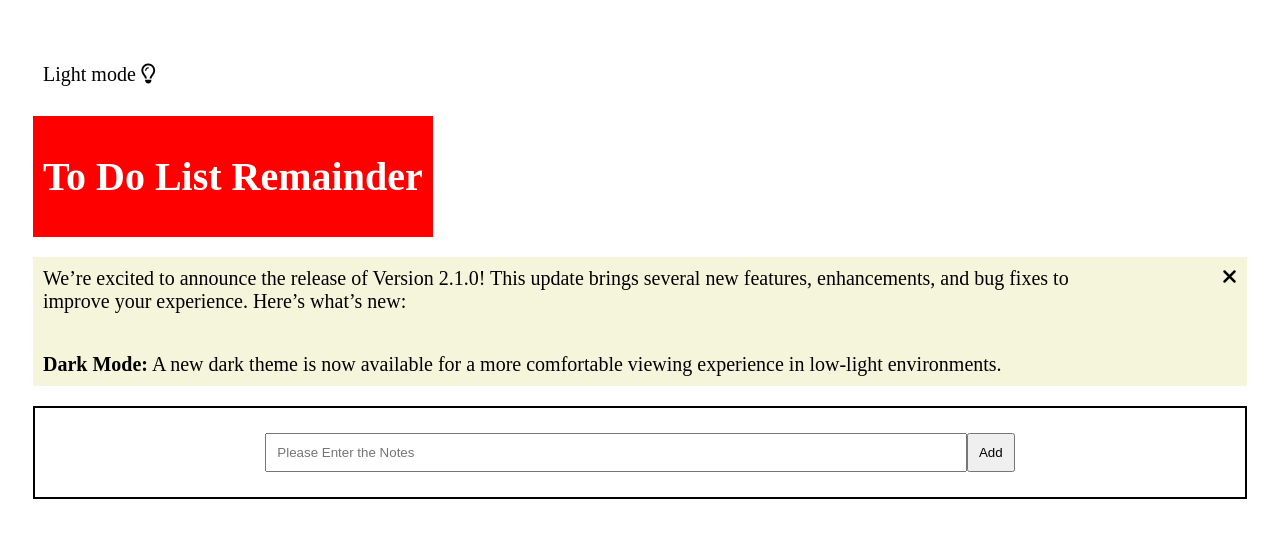
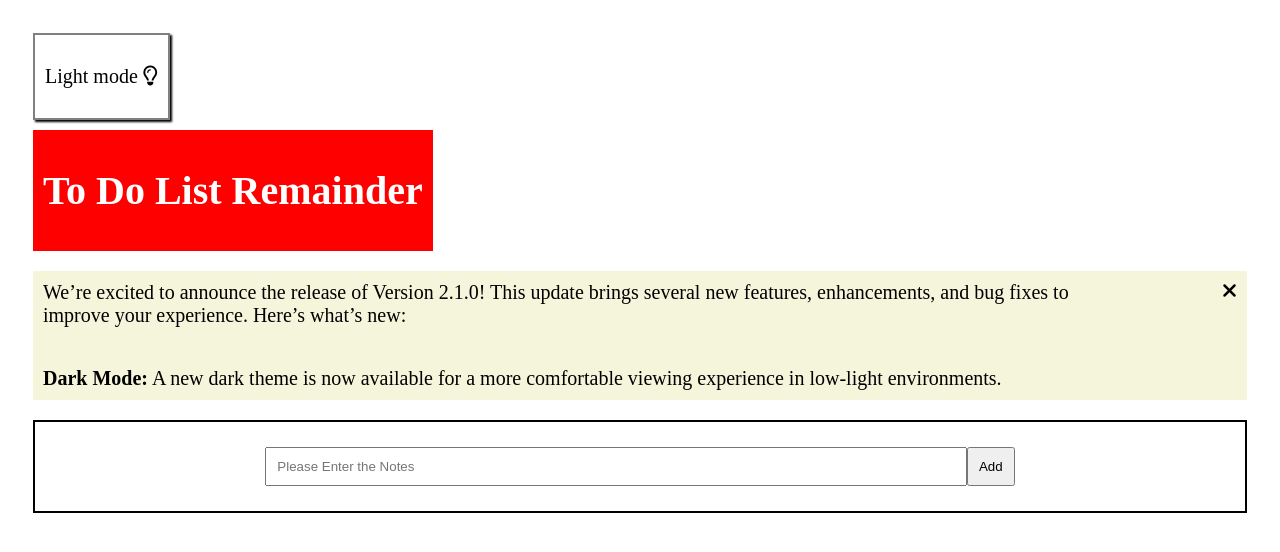
Before and after one commit to vigneshcodesfyi/To-do-list, a plain HTML site: page index.html in a window 1280 px wide. Drawn offline with Linux system fonts and the light colour scheme.

Commit message:
added a button like shap to dar anbd light mode

```diff
--- a/index.css
+++ b/index.css
@@ -11,6 +11,10 @@
 #mode{
 
     width:max-content;
+    border: 2px solid gray;
+    box-shadow: 2px 2px 2px ;
+
+    margin-bottom: 10px;
 }
 
 .version{
```
Also changed, not shown: index.html (+2 -0 lines).
